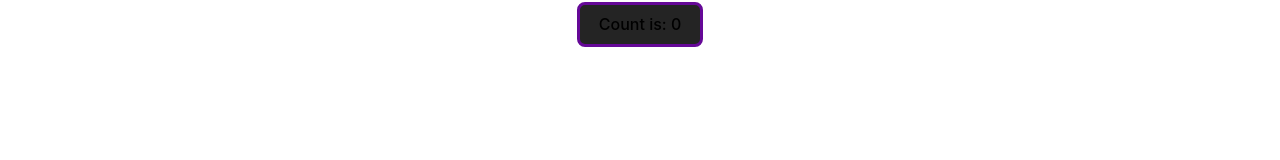
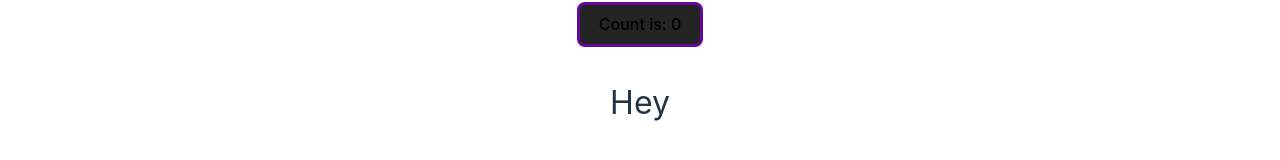
Before and after one commit to OysteinKoder/react_lessons, a React (Vite) app: page / in a window 1280 px wide. Shown: the part 164-324 px from the top of the page. Built offline with nearby package versions, Linux system fonts and the light colour scheme.

Commit message:
functional components

```diff
--- a/src/App.jsx
+++ b/src/App.jsx
@@ -5,6 +5,7 @@ import { Button } from "./components/Button";
 import { HeadLine } from "./components/HeadLine";
 import { Header } from "./components/Header";
 import { Container } from "./components/Container";
+import Paragraph from "./components/paragraph/Paragraph";
 
 function App() {
   const [count, setCount] = useState(0);
@@ -19,6 +20,7 @@ function App() {
         <Button onClick={() => setCount((count) => count + 1)}>
           Count is: {count}
         </Button>
+        <Paragraph text="Hey" />
       </Container>
     </>
   );
--- /dev/null
+++ b/src/components/paragraph/Paragraph.jsx
@@ -0,0 +1,11 @@
+import { StyledParagraph } from "./styles";
+
+const Paragraph = (props) => {
+  return (
+    <>
+      <StyledParagraph>{props.text}</StyledParagraph>
+    </>
+  );
+};
+
+export default Paragraph;
--- /dev/null
+++ b/src/components/paragraph/styles.jsx
@@ -0,0 +1,5 @@
+import styled from "styled-components";
+
+export const StyledParagraph = styled.p`
+  font-size: 2rem;
+`;
```
